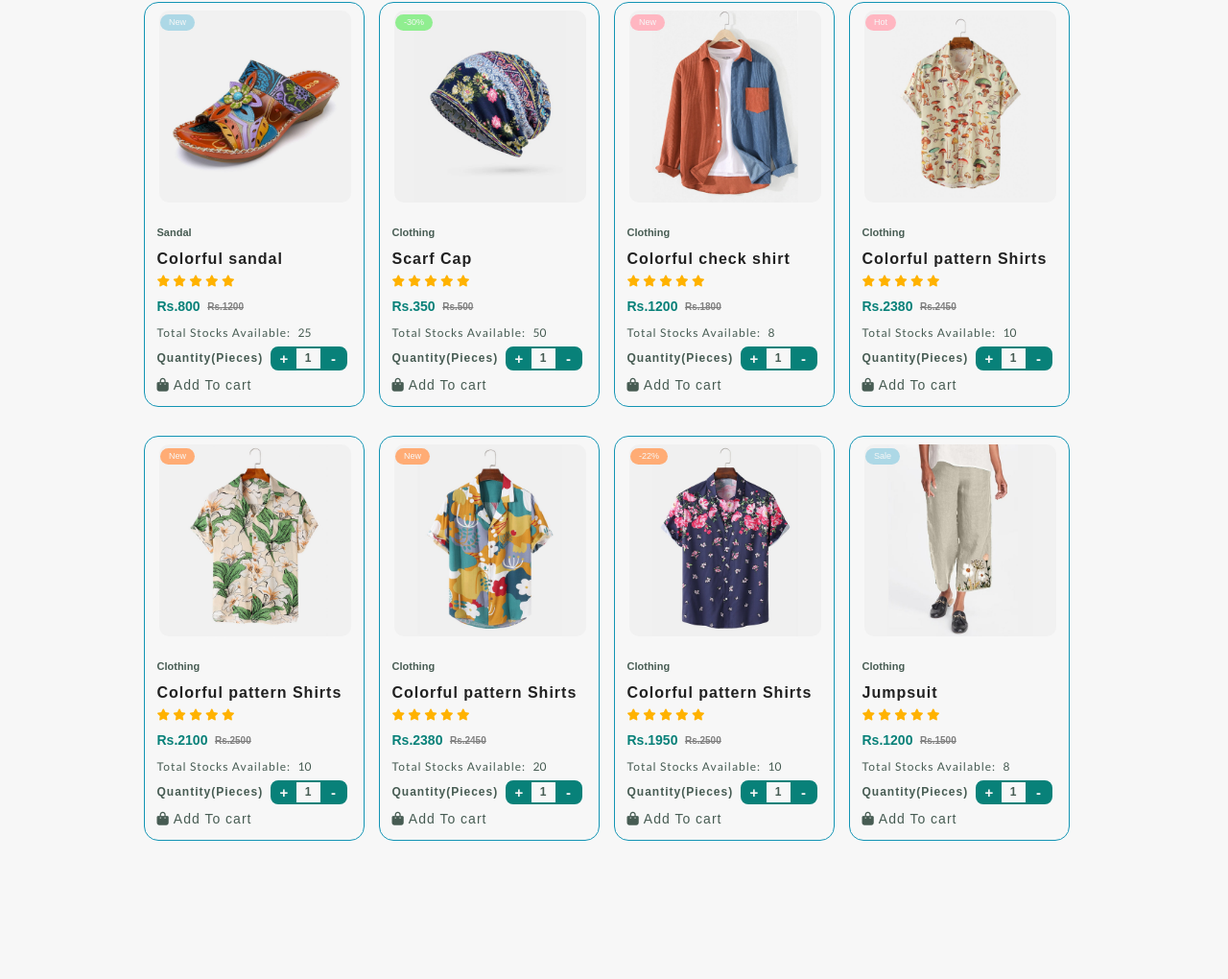
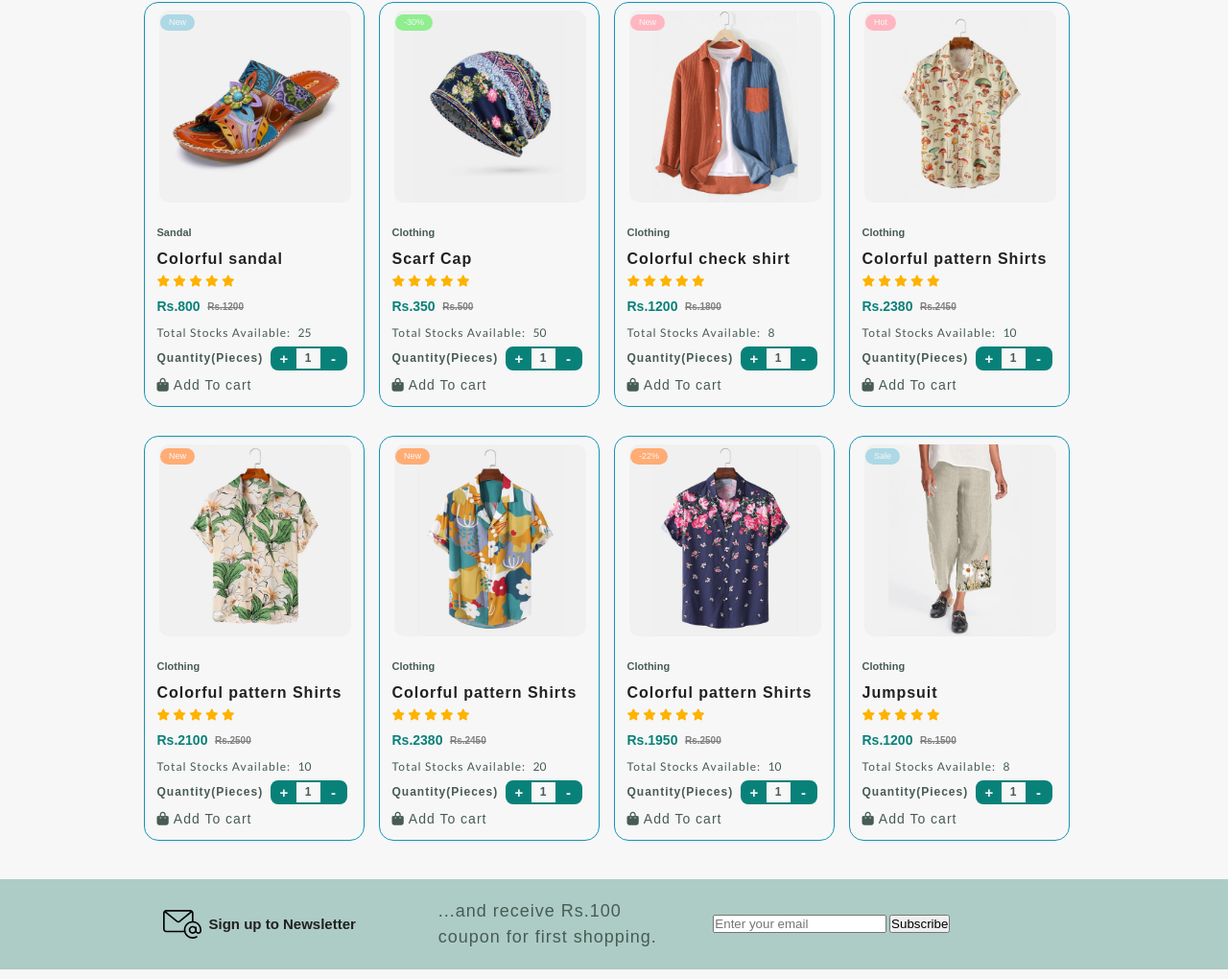
Before and after one commit to chandrakamalsingh007/Ecommerce-website, a website built with Vite: page index.html in a window 1280 px wide. Shown: the part 1691-2711 px from the top of the page at 96% size. Before the commit the page ends 2583 px from the top, so only its background shows below. Built offline with nearby package versions, Linux system fonts and the light colour scheme.

Commit message:
newsletter section initialization

```diff
--- a/index.html
+++ b/index.html
@@ -243,12 +243,12 @@
     <section class="products-section container">
       <div class="tab-btns">
         <span class="tab-btn active-tab" data-target="#featured">Featured</span>
-        <span class="tab-btn">Popular</span
-        ><span class="tab-btn">New added</span>
+        <span class="tab-btn" data-target="#popular">Popular</span
+        ><span class="tab-btn" data-target="#new-added">New added</span>
       </div>
 
       <div class="tab-items">
-        <div class="tab-item active-tab">
+        <div class="tab-item active-tab" content id="featured">
         <div id="productContainer" class="grid grid-four--cols">
 
         </div>
@@ -332,7 +332,23 @@
     <!-- ========== End why-choose  ========== -->
 
     <!-- ========== Start newsletter Section ========== -->
-    <section class="newsletter-section container"></section>
+    <section class="newsletter-section ">
+      <div class="newsletter-container container grid">
+        <h3 class="newsletter-title flex">
+          <img src="src/assets/images/icon-email.svg" alt="" class="newsletter-icon"/>
+          Sign up to Newsletter
+        </h3>
+
+        <p class="newsletter-description">
+          ...and receive Rs.100 coupon for first shopping.
+        </p>
+
+        <form action="" class="newsletter-form">
+          <input type="text" placeholder="Enter your email" class="newsletter-input">
+          <button type="submit" class="newsletter-btn">Subscribe</button>
+        </form>
+      </div>
+    </section>
     <!-- ========== End newsletter  ========== -->
 
     <!-- ========== Start Footer Section ========== -->
--- a/style.css
+++ b/style.css
@@ -578,13 +578,6 @@ main .section-hero {
 /***** End Categories Section *****/
 
 /***** Products Section *****/
-#productContainer{
-  max-height: 880px;
-  overflow-y: auto;
-   &::-webkit-scrollbar{
-    width: 0;
-   }
-}
 
 .tab-btns{
   display: flex;
@@ -899,3 +892,26 @@ main .section-hero {
 }
 
 /***** End Products Section *****/
+
+
+/***** Newsletter Section *****/
+.newsletter-section{
+  background-color: hsl(166,23%,74%);
+
+}
+
+
+.newsletter-container{
+  padding: 2rem;
+  grid-template-columns: repeat(2,3.5fr) 5fr;
+  align-items: center;
+  column-gap: 3rem;
+}
+.newsletter-title{
+  font-size: 1.5rem;
+}
+.newsletter-icon{
+  width: 40px;
+}
+
+/***** End Newsletter Section *****/
```
